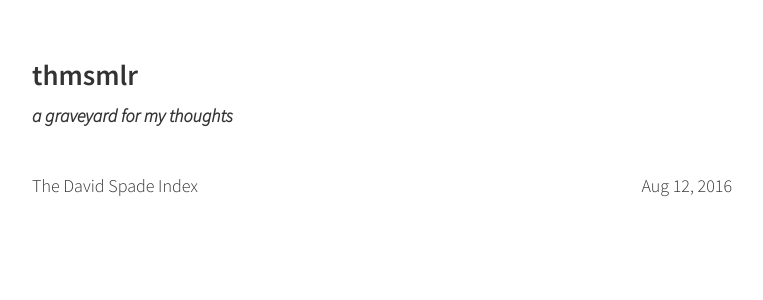
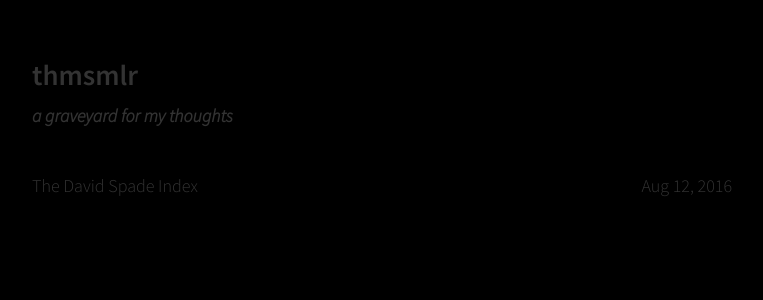
Before and after one commit to thmsmlr/thmsmlr.github.io, a Jekyll site: the page built from index.html, in a window 1280 px wide. Shown: the top 300 px of the page, without its empty margins (258-1021 px from the left). Built offline with Jekyll 4.4.1, drawn with Linux system fonts in a browser that asks for light colours.

Commit message:
testing something without deploying

```diff
--- a/css/main.scss
+++ b/css/main.scss
@@ -34,6 +34,7 @@ html, body {
     font-size: $base-font-size;
     color: $text-color;
     line-height: 1.6;
+    background: black;
 }
 
 h1, h2, h3, h4, h5 {
```
